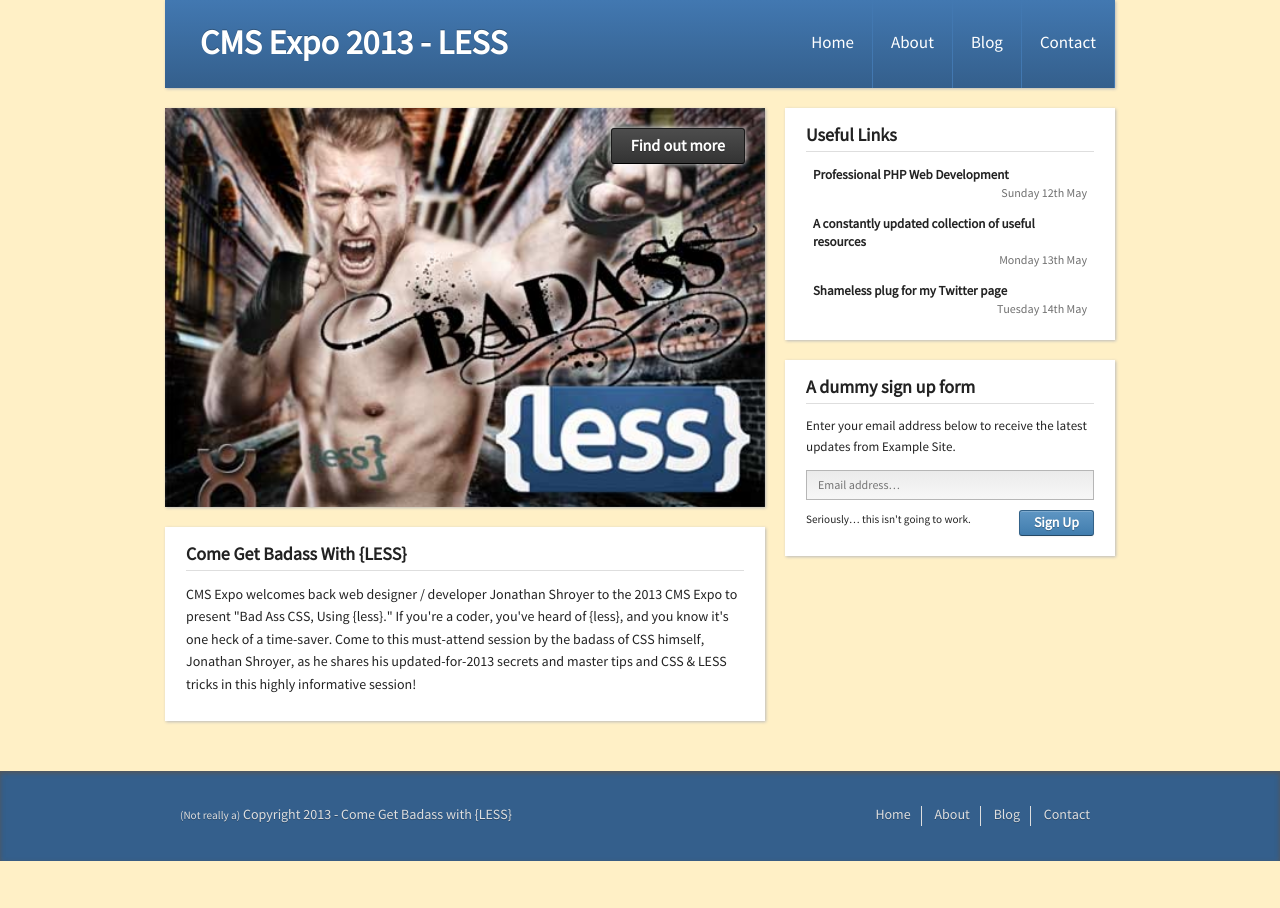
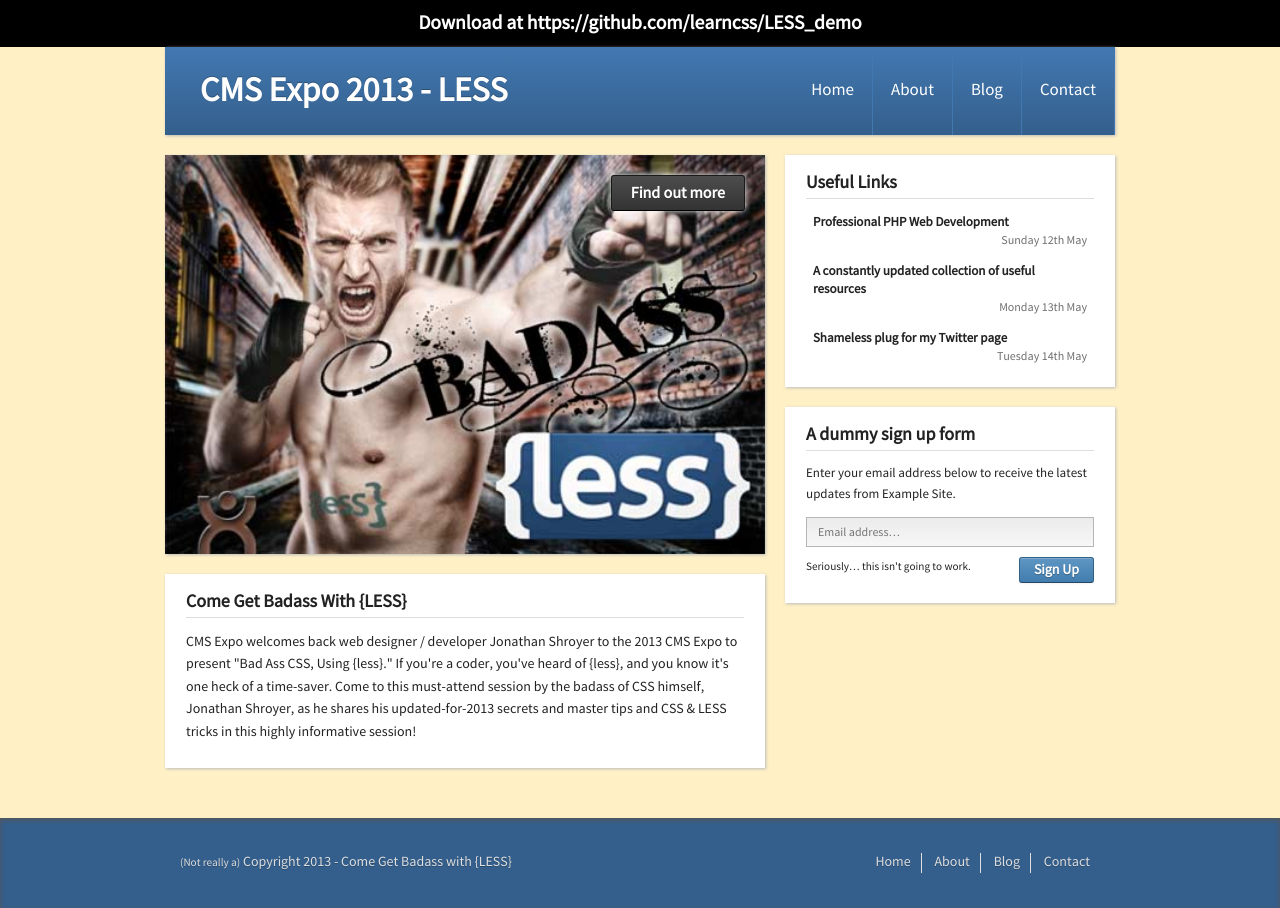
Before and after one commit to design-innovations/LESS_demo, a plain HTML site: page index.html in a window 1280 px wide. Before the commit the page ends 861 px from the top, so only its background shows below. Drawn offline with Linux system fonts and the light colour scheme.

Commit message:
Added download link
Signed-off-by: Jonathan Shroyer <jonathan@corephp.com>

```diff
--- a/index.html
+++ b/index.html
@@ -15,6 +15,8 @@
         <!--[if lt IE 7]>
             <p class="chromeframe">You are using an outdated browser. <a href="http://browsehappy.com/">Upgrade your browser today</a> or <a href="http://www.google.com/chromeframe/?redirect=true">install Google Chrome Frame</a> to better experience this site.</p>
         <![endif]-->
+
+        <p class="fullwidth download"><a href="https://github.com/learncss/LESS_demo" target="_blank">Download at https://github.com/learncss/LESS_demo</a></p>
 
         <div class="wrap">
 
--- a/less/header.less
+++ b/less/header.less
@@ -1,3 +1,23 @@
+// Download link
+.fullwidth {
+	width: 100%;
+}
+.download {
+	background: #000;
+	padding: .5em;
+	text-align: center;
+	font-size: 140%;
+	margin: 0;
+	font-weight: bold;
+	a {
+		text-decoration: none;
+		color: #fff;
+		&:hover {
+			color:#ccc;
+		}
+	}
+}
+
 // Global header
 // -------------------------
 .global-header {
```
Also changed, not shown: css/main.css, 1 other file.
